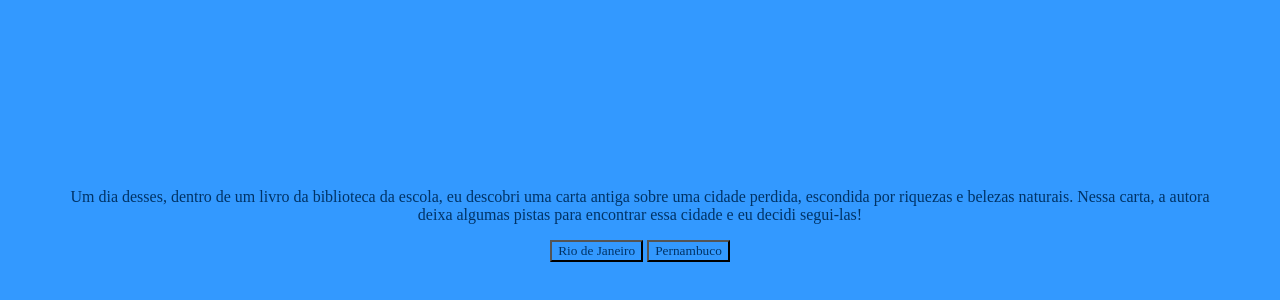
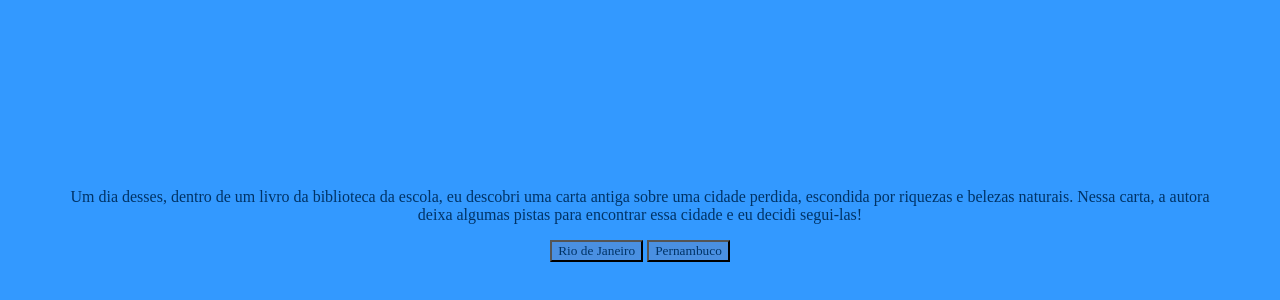
Before and after one commit to Tuluzinho/ILHADAAVENTURA, a plain HTML site: page index.html in a window 1280 px wide. Shown: the part 142-442 px from the top of the page. Drawn offline with Linux system fonts and the light colour scheme; a web font is replaced by a local one.

Commit message:
Update style.css

```diff
--- a/style.css
+++ b/style.css
@@ -10,7 +10,7 @@ body {
 }
 
 button {
-    background-color: #3399FF;
+    background-color: #4A90E2;
     color: #003366;
     font-family: "Bai Jamjuree", rubik;
 }
```
